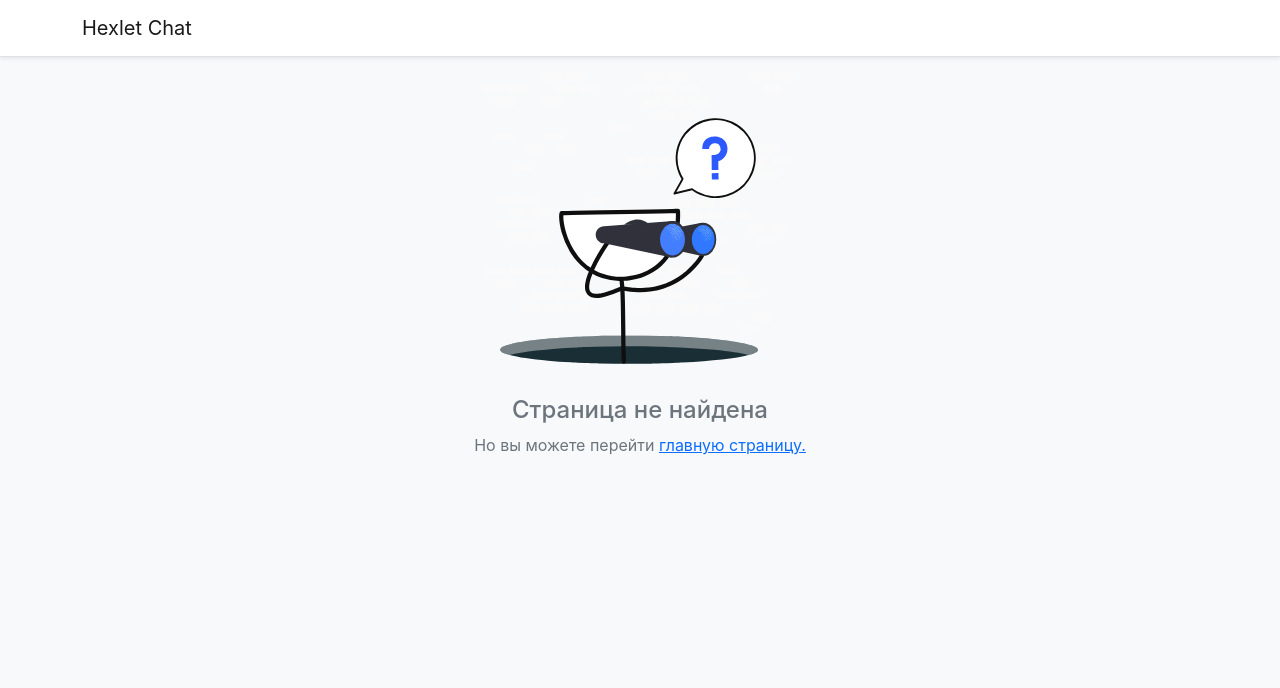
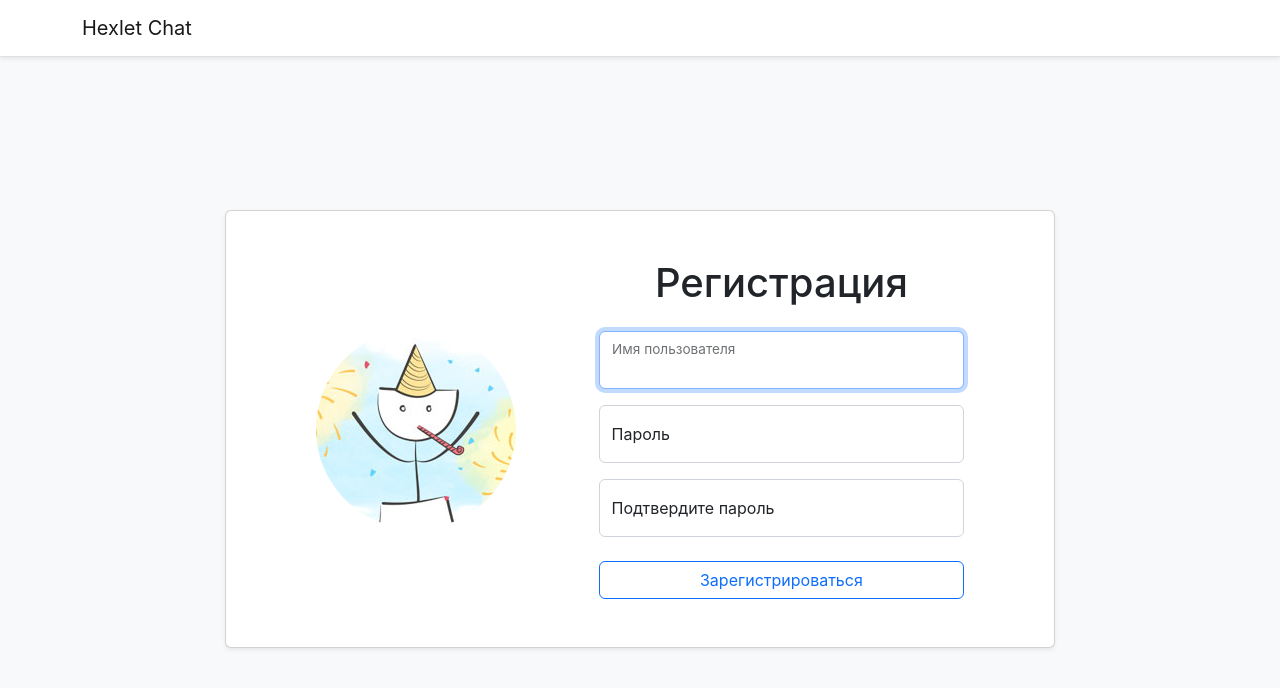
Before and after one commit to SuperSnowSnail/frontend-project-12, a React (Create React App) app in the folder frontend/: page /signup in a window 1280 px wide. Shown: the top 688 px of the page. Built offline with nearby package versions, Linux system fonts and the light colour scheme.

Commit message:
Add signup page

```diff
--- a/frontend/src/components/App.jsx
+++ b/frontend/src/components/App.jsx
@@ -3,6 +3,7 @@ import { BrowserRouter, Routes, Route } from 'react-router-dom';
 import Root from './Root';
 import NotFound from './NotFound';
 import LoginPage from './LoginPage';
+import SignupPage from './SignupPage';
 import PrivateRoute from './PrivateRoute';
 
 const App = () => (
@@ -11,6 +12,7 @@ const App = () => (
       <Route path="/" element={<Root />}>
         <Route index element={<PrivateRoute />} />
         <Route path="login" element={<LoginPage />} />
+        <Route path="signup" element={<SignupPage />} />
         <Route path="*" element={<NotFound />} />
       </Route>
     </Routes>
--- a/frontend/src/components/ChatPage.jsx
+++ b/frontend/src/components/ChatPage.jsx
@@ -20,12 +20,18 @@ const ChatPage = () => {
 
   useEffect(() => {
     const fetchContent = async () => {
-      const headers = auth.loggedIn ? { Authorization: `Bearer ${auth.token}` } : {};
-      const { data } = await axios.get('api/v1/data', { headers });
+      try {
+        const headers = auth.loggedIn ? { Authorization: `Bearer ${auth.token}` } : {};
+        const { data } = await axios.get('api/v1/data', { headers });
 
-      dispatch(addChannels(data.channels));
-      dispatch(addMessages(data.messages));
-      dispatch(setCurrentChannelId(data.currentChannelId));
+        dispatch(addChannels(data.channels));
+        dispatch(addMessages(data.messages));
+        dispatch(setCurrentChannelId(data.currentChannelId));
+      } catch (err) {
+        if (err.isAxiosError && err.response.status === 401) {
+          auth.logOut();
+        }
+      }
     };
 
     fetchContent();
--- /dev/null
+++ b/frontend/src/components/SignupPage.jsx
@@ -0,0 +1,168 @@
+// prettier-ignore
+import {
+  Button,
+  Form,
+  Col,
+  Card,
+  Row,
+  Container,
+  Image,
+} from 'react-bootstrap';
+import { useFormik } from 'formik';
+import * as yup from 'yup';
+import { useNavigate } from 'react-router-dom';
+import { useState, useEffect, useRef } from 'react';
+import useAuth from '../hooks/useAuth';
+
+import signupImg from '../assets/signup.jpg';
+
+const validationSchema = yup.object().shape({
+  username: yup
+    .string()
+    .trim()
+    .required('Обязательное поле')
+    .min(3, 'От 3 до 20 символов')
+    .max(20, 'От 3 до 20 символов'),
+  password: yup.string().trim().required('Обязательное поле').min(6, 'Не менее 6 символов'),
+  confirmPassword: yup
+    .string()
+    .test(
+      'confirmPassword',
+      'Пароли должны совпадать',
+      (value, context) => value === context.parent.password,
+    ),
+});
+
+// prettier-ignore
+const SignupPage = () => {
+  const auth = useAuth();
+  const navigate = useNavigate();
+
+  const [authFailed, setAuthFailed] = useState(false);
+
+  const usernameInput = useRef(null);
+  useEffect(() => {
+    usernameInput.current.focus();
+  }, []);
+
+  const formik = useFormik({
+    initialValues: {
+      username: '',
+      password: '',
+      confirmPassword: '',
+    },
+    validationSchema,
+    validateOnChange: false,
+    validateOnBlur: false,
+    onSubmit: async (values, { setSubmitting }) => {
+      setAuthFailed(false);
+      try {
+        const { username, password } = values;
+        await auth.signUp({ username, password });
+        navigate('/');
+      } catch (err) {
+        setSubmitting(false);
+        if (err.isAxiosError && err.response.status === 409) {
+          setAuthFailed(true);
+          usernameInput.current.select();
+          return;
+        }
+        throw err;
+      }
+    },
+  });
+
+  const isUsernameInvalid = formik.errors.username && formik.touched.username;
+  const isPasswordInvalid = formik.errors.password && formik.touched.password;
+  const isConfirmPasswordInvalid = formik.errors.confirmPassword && formik.touched.confirmPassword;
+
+  return (
+    <Container fluid className="h-100">
+      <Row className="justify-content-center align-items-center h-100">
+        <Col xs={12} md={8} xxl={6}>
+          <Card className="shadow-sm">
+            <Card.Body className="d-flex flex-column flex-md-row justify-content-around align-items-center p-5">
+              <div>
+                <Image src={signupImg} alt="Регистрация" roundedCircle />
+              </div>
+              <Form className="w-50" onSubmit={formik.handleSubmit}>
+                <h1 className="text-center mb-4">Регистрация</h1>
+                <fieldset disabled={formik.isSubmitting}>
+                  <Form.Group className="mb-3 form-floating" controlId="username">
+                    <Form.Control
+                      type="text"
+                      onChange={(e) => {
+                        setAuthFailed(false);
+                        formik.handleChange(e);
+                      }}
+                      value={formik.values.username}
+                      onBlur={formik.handleBlur}
+                      placeholder="Ваш ник"
+                      autoComplete="username"
+                      required
+                      ref={usernameInput}
+                      isInvalid={authFailed || isUsernameInvalid}
+                    />
+                    <Form.Label>Имя пользователя</Form.Label>
+                    <Form.Control.Feedback
+                      type="invalid"
+                      tooltip={isUsernameInvalid}
+                    >
+                      {formik.errors.username}
+                    </Form.Control.Feedback>
+                  </Form.Group>
+
+                  <Form.Group className="mb-3 form-floating" controlId="password">
+                    <Form.Control
+                      type="password"
+                      onChange={(e) => {
+                        setAuthFailed(false);
+                        formik.handleChange(e);
+                      }}
+                      value={formik.values.password}
+                      onBlur={formik.handleBlur}
+                      placeholder="Пароль"
+                      autoComplete="password"
+                      isInvalid={authFailed || isPasswordInvalid}
+                      required
+                    />
+                    <Form.Label>Пароль</Form.Label>
+                    <Form.Control.Feedback type="invalid" tooltip={isPasswordInvalid}>
+                      {formik.errors.password}
+                    </Form.Control.Feedback>
+                  </Form.Group>
+
+                  <Form.Group className="mb-4 form-floating" controlId="confirmPassword">
+                    <Form.Control
+                      type="password"
+                      onChange={(e) => {
+                        setAuthFailed(false);
+                        formik.handleChange(e);
+                      }}
+                      value={formik.values.confirmPassword}
+                      onBlur={formik.handleBlur}
+                      placeholder="Подтвердите пароль"
+                      autoComplete="password"
+                      isInvalid={authFailed || isConfirmPasswordInvalid}
+                      required
+                    />
+                    <Form.Label>Подтвердите пароль</Form.Label>
+                    <Form.Control.Feedback type="invalid" tooltip>
+                      {formik.errors.confirmPassword || 'Такой пользователь уже существует'}
+                    </Form.Control.Feedback>
+                  </Form.Group>
+
+                  <Button type="submit" variant="outline-primary" className="w-100">
+                    Зарегистрироваться
+                  </Button>
+                </fieldset>
+              </Form>
+            </Card.Body>
+          </Card>
+        </Col>
+      </Row>
+    </Container>
+  );
+};
+
+export default SignupPage;
--- a/frontend/src/providers/AuthProvider.jsx
+++ b/frontend/src/providers/AuthProvider.jsx
@@ -19,9 +19,17 @@ const AuthProvider = ({ children }) => {
     localStorage.setItem('user', JSON.stringify(newUser));
     setUser(newUser);
   };
+
   const logOut = () => {
     localStorage.removeItem('user');
     setUser(null);
+  };
+
+  const signUp = async (userData) => {
+    const res = await axios.post('/api/v1/signup', userData);
+    const newUser = res.data;
+    localStorage.setItem('user', JSON.stringify(newUser));
+    setUser(newUser);
   };
 
   const context = useMemo(
@@ -31,6 +39,7 @@ const AuthProvider = ({ children }) => {
       token,
       logIn,
       logOut,
+      signUp,
     }),
     [loggedIn, username, token],
   );
```
Also changed, not shown: frontend/src/assets/signup.jpg (added).
